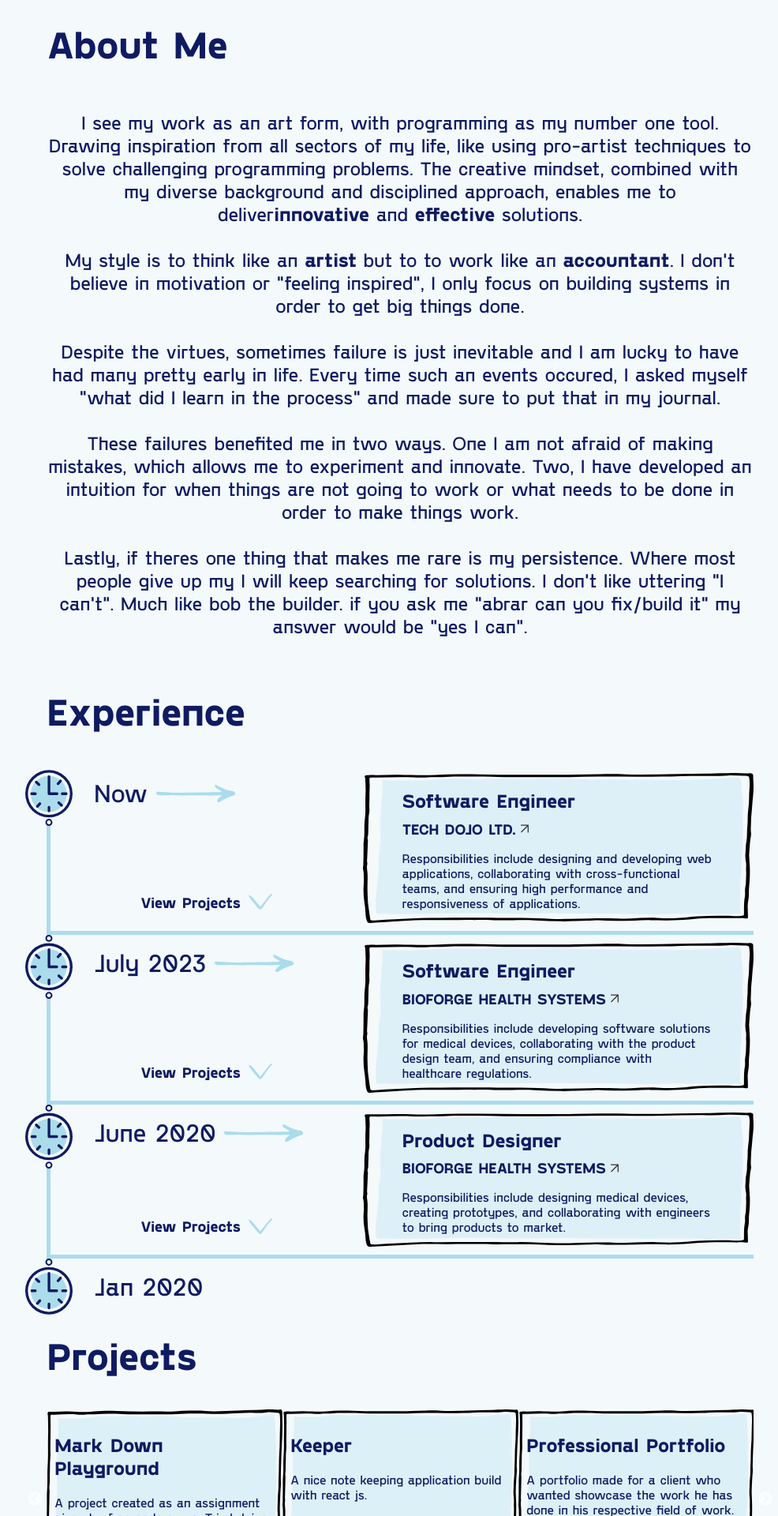
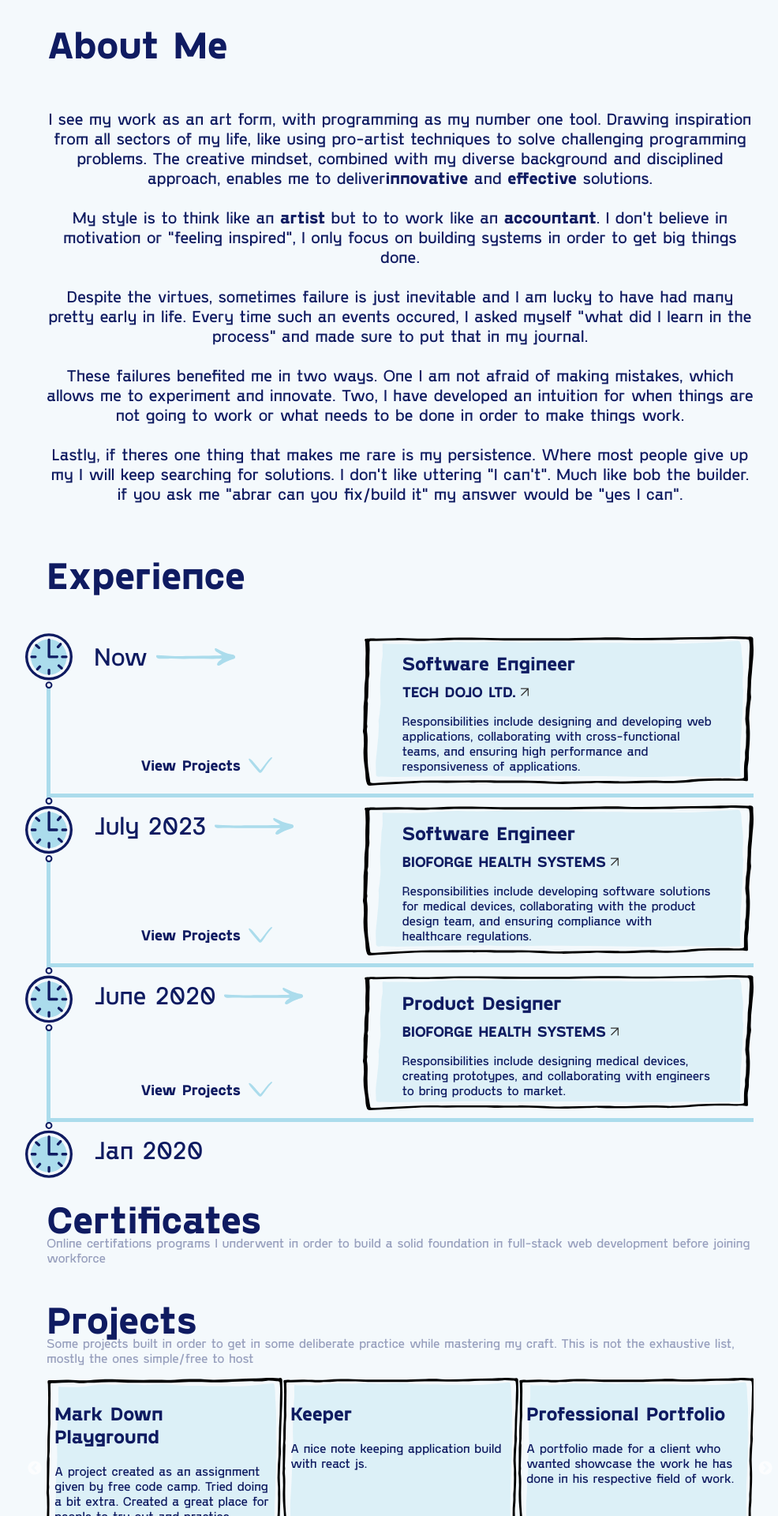
Before and after one commit to AbrarChowdhury/next-portfolio, a Next.js app: page / in a window 1280 px wide. Shown: the part 840-2760 px from the top of the page at 79% size, without its empty margins (133-1119 px from the left). Built offline with nearby package versions, Linux system fonts and the light colour scheme; grey boxes are pictures that could not be loaded.

Commit message:
cleanup and adding new comps

```diff
--- a/components/About.js
+++ b/components/About.js
@@ -1,9 +1,9 @@
 import Image from "next/image"
 import React from "react"
-import styles from "./About.module.scss"
+
 const About = () => {
   return (
-    <div className={styles.about}>
+    <div id="aboutu">
       <h1>About Me</h1>
       <div style={{ display: "flex" }}>
         <p className='aboutFont'>
--- a/components/About.module.scss
+++ /dev/null
@@ -1,12 +0,0 @@
-.about{
-    .jack{
-        display: flex;
-        align-items: center;
-        img{
-            translate: -10px;
-        }
-        p{
-            max-width: 650px;
-        }
-    }
-}
--- /dev/null
+++ b/components/Certificates.js
@@ -0,0 +1,35 @@
+import React from "react"
+import ImageWithBackground from "./imageBackground/ImageBackground"
+
+const Certificates = () => {
+  return (
+    <section id='certificates'>
+      <h1 className='title'>Certificates</h1>
+      <p className="subTile">Online certifations programs I underwent in order to build a solid foundation in full-stack web development before joining workforce</p>
+      <div className='certificateContainer'>
+        <Certificate src=""/>
+        <Certificate src=""/>
+        <Certificate src=""/>
+      </div>
+    </section>
+  )
+}
+
+export default Certificates
+
+function Certificate({ src }) {
+  <div
+    style={{
+      display: "block",
+      padding: "10px",
+      position: "relative",
+      background: "url(rect_back.svg)",
+      backgroundSize: "100% 100%",
+      backgroundRepeat: "no-repeat",
+      backgroundPosition: "center",
+      minHeight: "170px",
+    }}
+  >
+    <ImageWithBackground src={src} />
+  </div>
+}
--- a/components/Projects.js
+++ b/components/Projects.js
@@ -8,8 +8,9 @@ const Projects = () => {
   ));
 
   return (
-    <section id="portfolio">
+    <section id="projects">
       <h1 className="title">Projects</h1>
+      <p className="subTile">Some projects built in order to get in some deliberate practice while mastering my craft. This is not the exhaustive list, mostly the ones simple/free to host</p>
       <div className="petProjectContainer">
         <CardCarousel cards={cards} />
       </div>
--- a/pages/index.js
+++ b/pages/index.js
@@ -9,6 +9,7 @@ import ExperienceSection from "../components/experience/ExperienceSection"
 import ContactForm from "../components/Contact"
 import Socials from "../components/Socials"
 import Footer from "../components/Footer"
+import Certificates from "../components/Certificates"
 export default function Home() {
   const ref = useRef()
   const scrollRef = useRef()
@@ -84,6 +85,7 @@ export default function Home() {
       <main className="main">
         <About />
         <ExperienceSection />
+        <Certificates/>
         <Projects />
         <section id='contact'>
           <h1 className='title'>Get In Touch</h1>
--- a/styles/globals.css
+++ b/styles/globals.css
@@ -31,6 +31,10 @@ h1 {
 h1:hover {
   letter-spacing: 2px; /* Increase the space between letters on hover */
 }
+.subTile{
+  margin-top: -3rem;
+  opacity: 0.4;
+}
 a {
   color: inherit;
   text-decoration: none;
@@ -63,7 +67,7 @@ a {
 }
 
 .aboutFont {
-  font-size: 1.5em;
+  font-size: 1.3em;
   text-align: center;
 }
 
```
